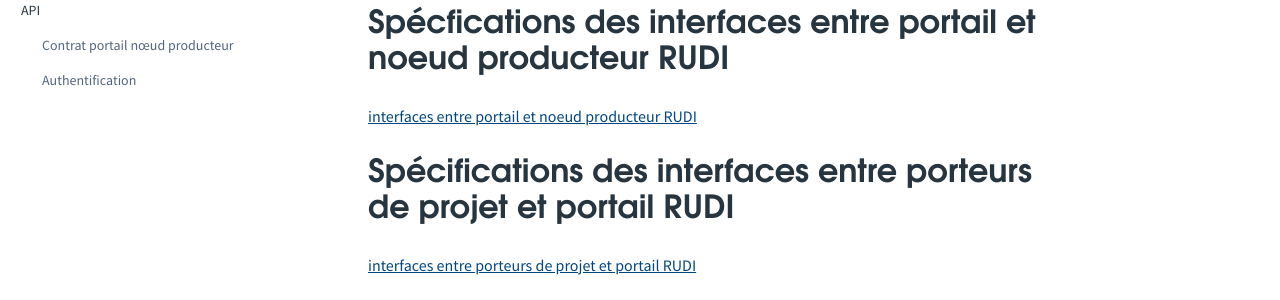
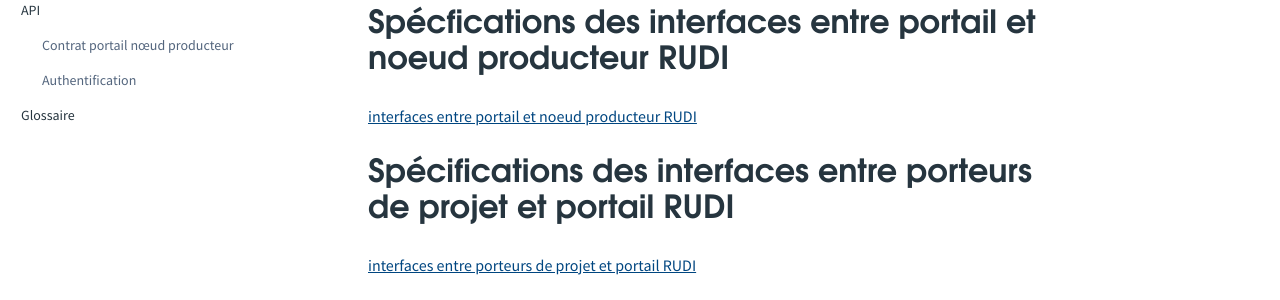
Before and after one commit to sigrennesmetropole/rudi_documentation, a Jekyll site: the page built from index.md, in a window 1280 px wide. Shown: the part 356-656 px from the top of the page. Built offline with Jekyll 4.4.1, drawn with Linux system fonts in a browser that asks for light colours.

Commit message:
Update _config.yml
Ajout collection glossaire

```diff
--- a/_config.yml
+++ b/_config.yml
@@ -37,6 +37,11 @@ collections:
     title: API
     output: true
 
+  glossaire:
+    order: 1
+    title: Glossaire
+    output: true
+
 defaults:
   - scope:
       path: ""
```
